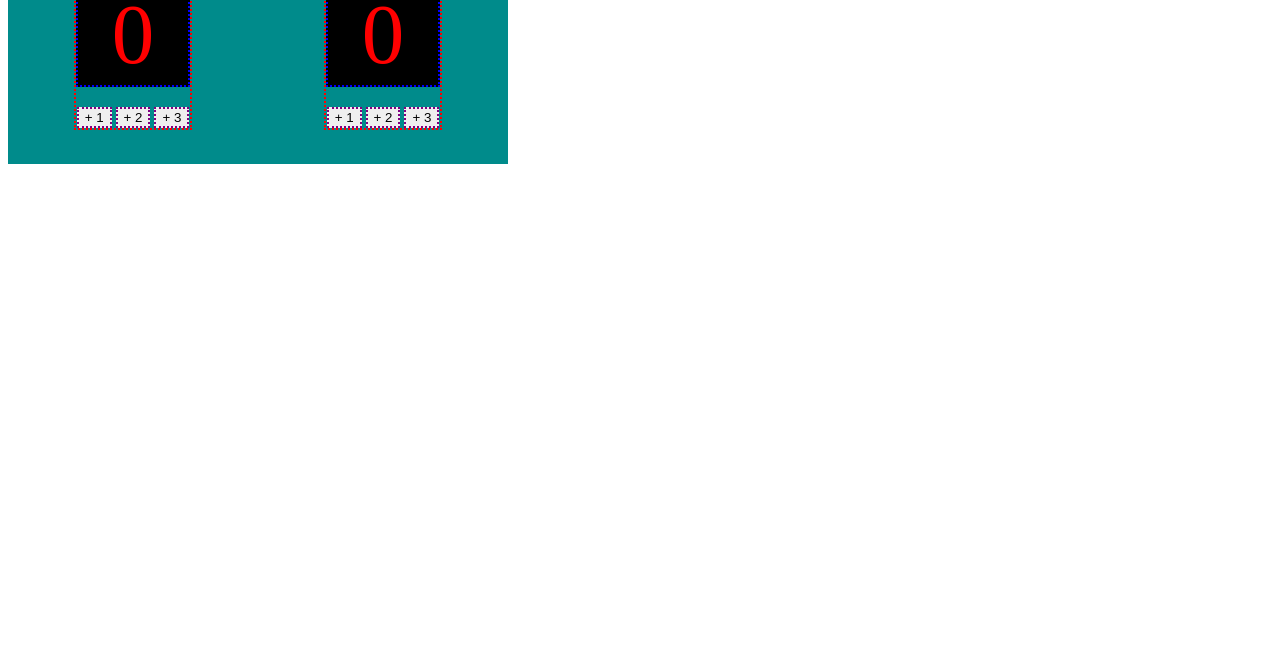
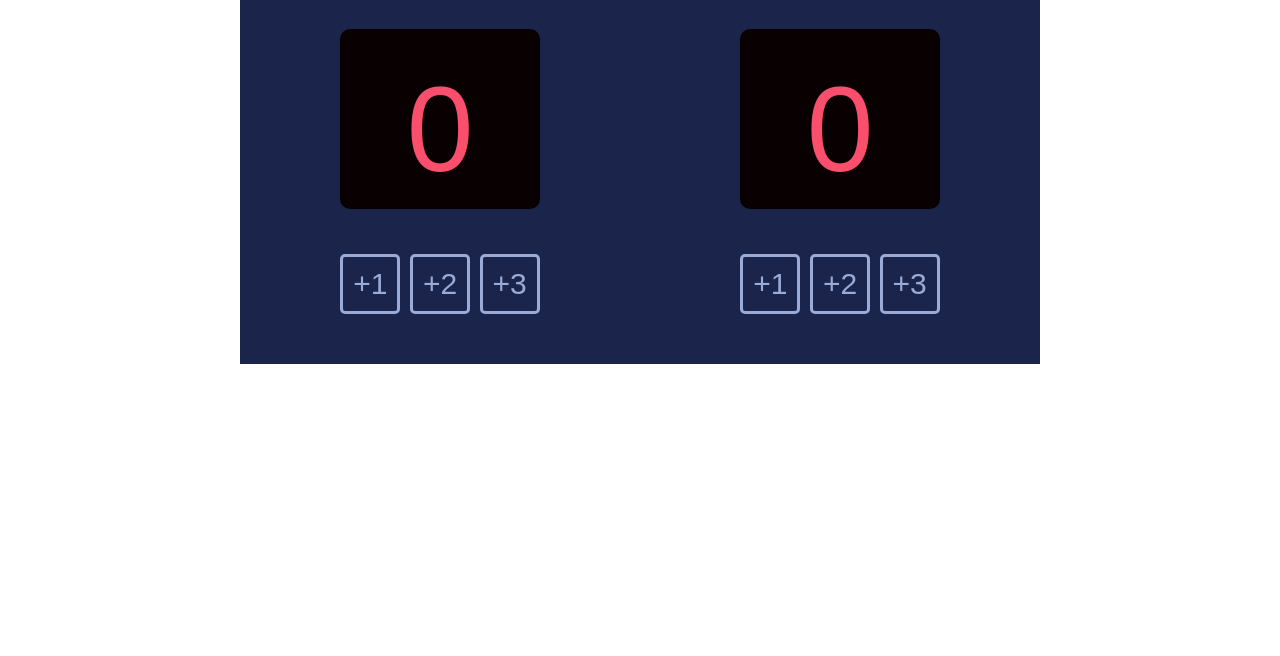
Before and after one commit to ItamarLu/BasketballScoreboard-ScrimbaSoloProject, a plain HTML site: page index.html in a window 1280 px wide. Shown: the part 144-800 px from the top of the page. Drawn offline with Linux system fonts and the light colour scheme; a web font is replaced by a local one.

Commit message:
Css to look practically as the one requested

```diff
--- a/index.css
+++ b/index.css
@@ -1,38 +1,55 @@
 #board {
   display: flex;
   justify-content: space-around;
-  width: 500px;
-  height: 300px;
-  background: darkcyan;
-  padding: 0;
+  width: 800px;
+  height: 500px;
+  background: #1B244A;
+  padding: 0px;
+  margin: 0px auto;
 }
 
 .side {
-  border: 2px dotted red;
-  text-align: center;
-  display:block;
+  display: flex;
+  flex-direction: column;
+  align-items: center;
+  justify-content: space-between;
+  width: 250px;
+  height: 400px;
   margin: auto 0;
+  color: #EEEEEE;
+  font-family: Verdana, Geneva, Tahoma, sans-serif;
+  font-size: 30px;
 }
 
 #home-text {
-  border: 2px dotted blue;
+  margin: 0;
 }
 
 #guest-text {
-  border: 2px dotted blue;
+  margin: 0;
 }
 
 .score {
-  background: black;
-  color: red;
-  font-size: 85px;
-  text-align: center;
-  margin: 20px 0;
-  border: 2px dotted blue;
-  width: 110px;
-  height: 100px;
+  background: #080001;
+  color: #F94F6D;
+  font-size: 120px;
+  width: 200px;
+  height: 160px;
+  font-family: 'Cursed Timer ULiL', sans-serif;
+  border-radius: 10px;
+  display: flex;
+  justify-content: center;
+  align-items: center;
+  padding-top: 20px;
 }
 
 .btn {
-  border: 2px dotted purple;
+  border: 3px solid #9AABD8;
+  color: #9AABD8;
+  background: none;
+  font-family: 'Cursed Timer ULiL', sans-serif;
+  font-size: 30px;
+  width: 60px;
+  height: 60px;
+  border-radius: 5px;
 }
--- a/index.html
+++ b/index.html
@@ -6,6 +6,7 @@
   <meta name="viewport" content="width=device-width, initial-scale=1.0">
   <title>Document</title>
   <link rel="stylesheet" href="index.css">
+  <link href="https://fonts.cdnfonts.com/css/cursed-timer-ulil" rel="stylesheet">
 </head>
 <body>
   <div id="board">
@@ -13,18 +14,18 @@
       <h1 id="home-text">HOME</h1>
       <div class="score">0</div>
       <div>
-        <button class="btn">+ 1</button>
-        <button class="btn">+ 2</button>
-        <button class="btn">+ 3</button>
+        <button class="btn">+1</button>
+        <button class="btn">+2</button>
+        <button class="btn">+3</button>
       </div>
     </div>
     <div class="side">
       <h1 id="guest-text">GUEST</h1>
       <div class="score">0</div>
       <div>
-        <button class="btn">+ 1</button>
-        <button class="btn">+ 2</button>
-        <button class="btn">+ 3</button>
+        <button class="btn">+1</button>
+        <button class="btn">+2</button>
+        <button class="btn">+3</button>
       </div>
     </div>
   </div>
```
